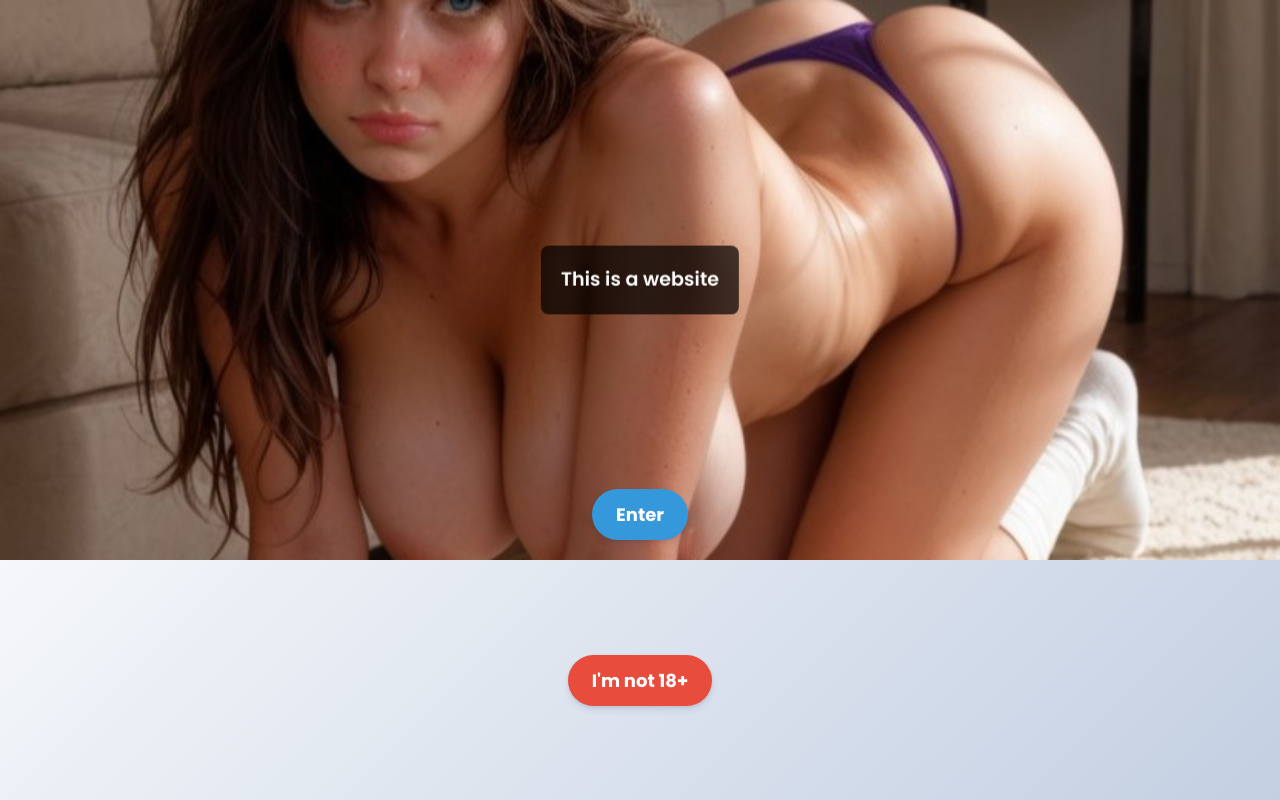
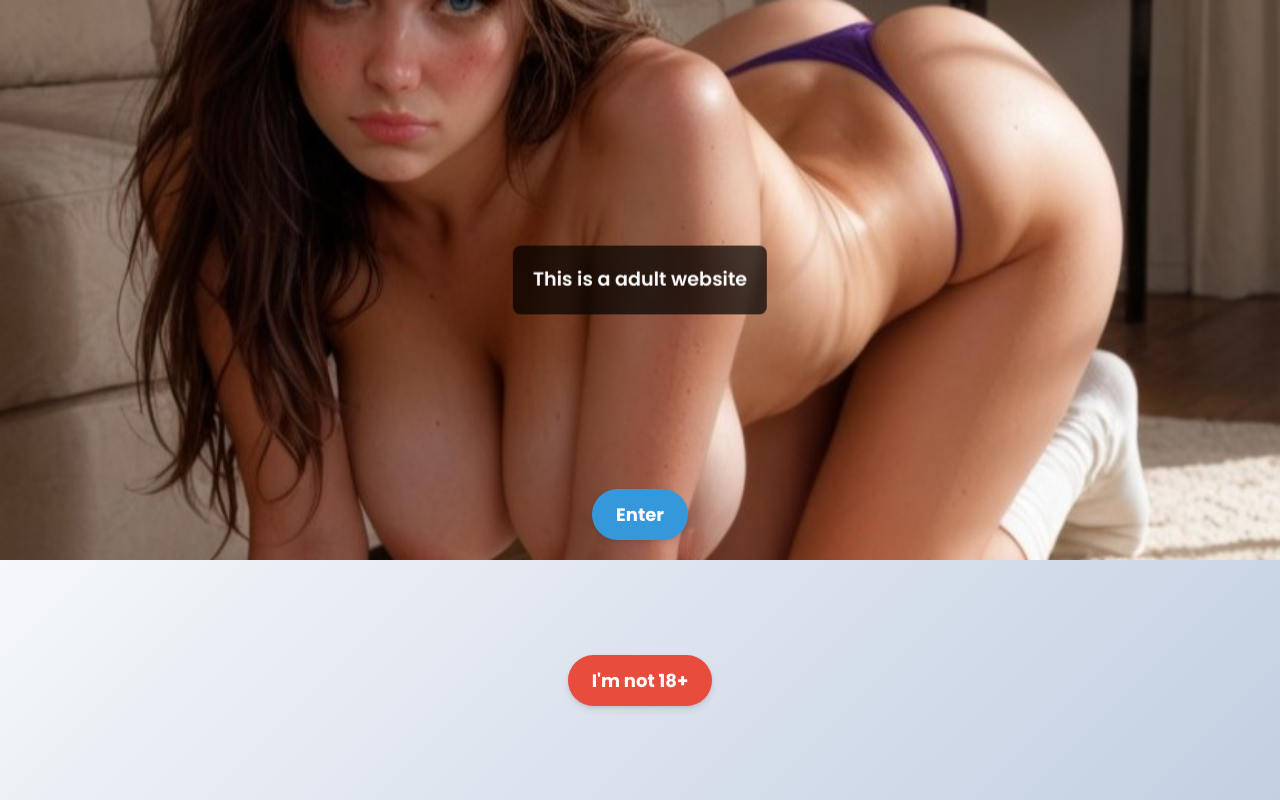
Before and after one commit to alexaseth/onlove, a plain HTML site: page index.html in a window 1280 px wide. Drawn offline with Linux system fonts and the light colour scheme.

Commit message:
Update index.html

```diff
--- a/index.html
+++ b/index.html
@@ -89,7 +89,7 @@
     <div class="container">
         <div class="cover-photo">
             <div class="text-box">
-                <p>This is a website</p>
+                <p>This is a adult website</p>
             </div>
             <a href="https://securecd-smrtnd.com/Sg51Se8vcS" class="btn btn-top">Enter</a>
         </div>
```
